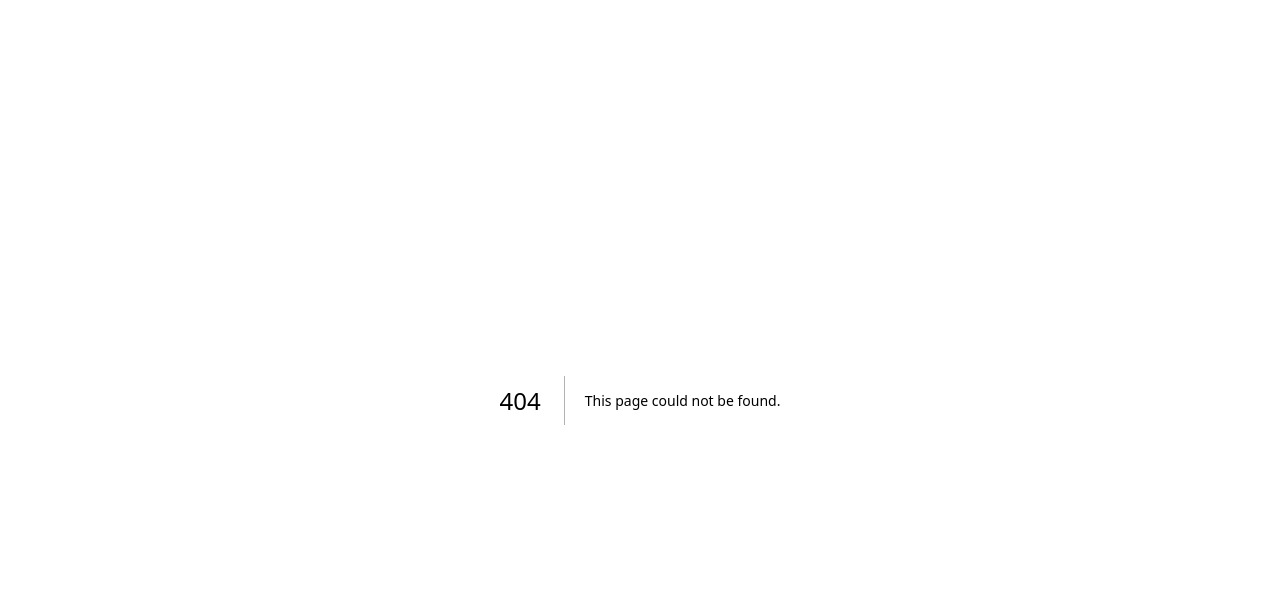
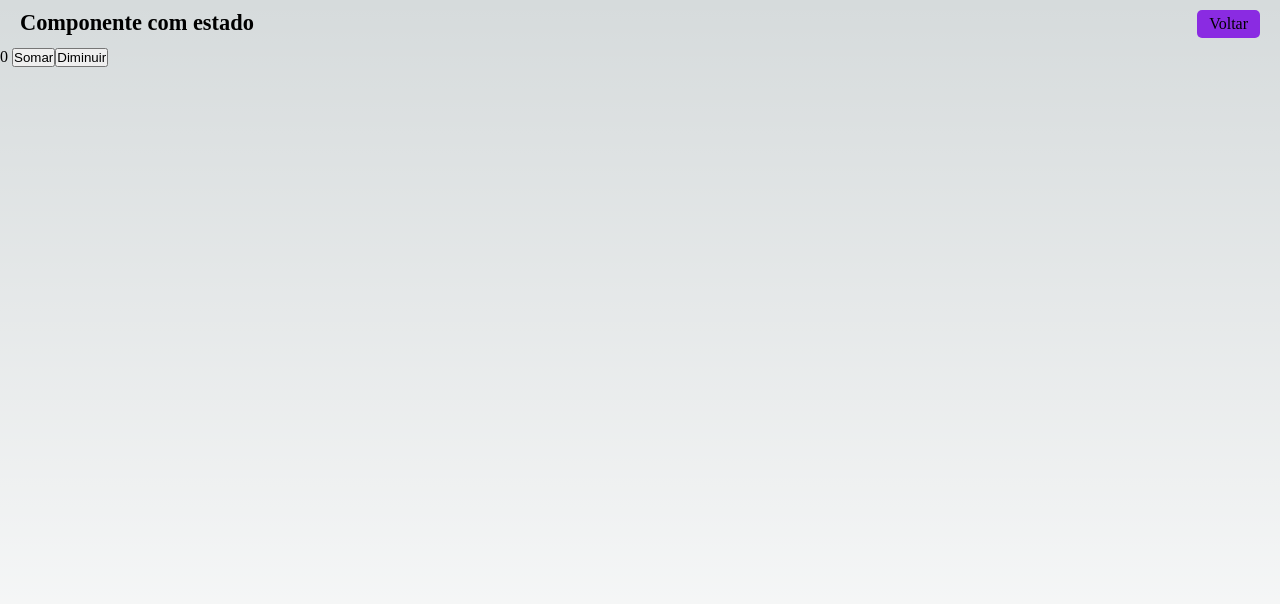
Before and after one commit to dronan/NextJS-Firebase, a Next.js app in the folder fundamentos/: page /estado in a window 1280 px wide. Before the commit this address had no page. Shown: the top 604 px of the page. Built offline with nearby package versions, Linux system fonts and the light colour scheme.

Commit message:
mexendo com estado e variaveis no objeto

```diff
--- /dev/null
+++ b/fundamentos/src/pages/estado.jsx
@@ -0,0 +1,25 @@
+import Layout from '@/components/Layout';
+import estilos from '../styles/Estiloso.module.css'
+import { useState } from 'react';
+export default function Estado() {
+
+    const [numero, setNumero]  = useState(0)
+
+    function somar() {
+        setNumero(numero + 1)
+    }
+
+    function diminuir() {
+        setNumero(numero - 1)
+    }
+
+    return (
+        <Layout titulo="Componente com estado">
+            <div>
+                <span className={estilos.vermelho}> {numero} </span>
+                <button onClick={somar}>Somar</button>
+                <button onClick={diminuir}>Diminuir</button>
+            </div>
+        </Layout>
+    )
+}
--- a/fundamentos/src/pages/index.jsx
+++ b/fundamentos/src/pages/index.jsx
@@ -16,6 +16,7 @@ export default function Inicio() {
                     <Navegador destino="/navegacao" texto="Navegacao 01" cor="green" />
                     <Navegador destino="/cliente/123" texto="Navegacao 02" cor="blue" />
                     <Navegador destino="/doisparametros/filial-x/12345" texto="Navegacao 02.1" cor="blue" />
+                    <Navegador destino="/estado" texto="Componente com estado" cor="pink" />
             </div>
         )
 }
```
